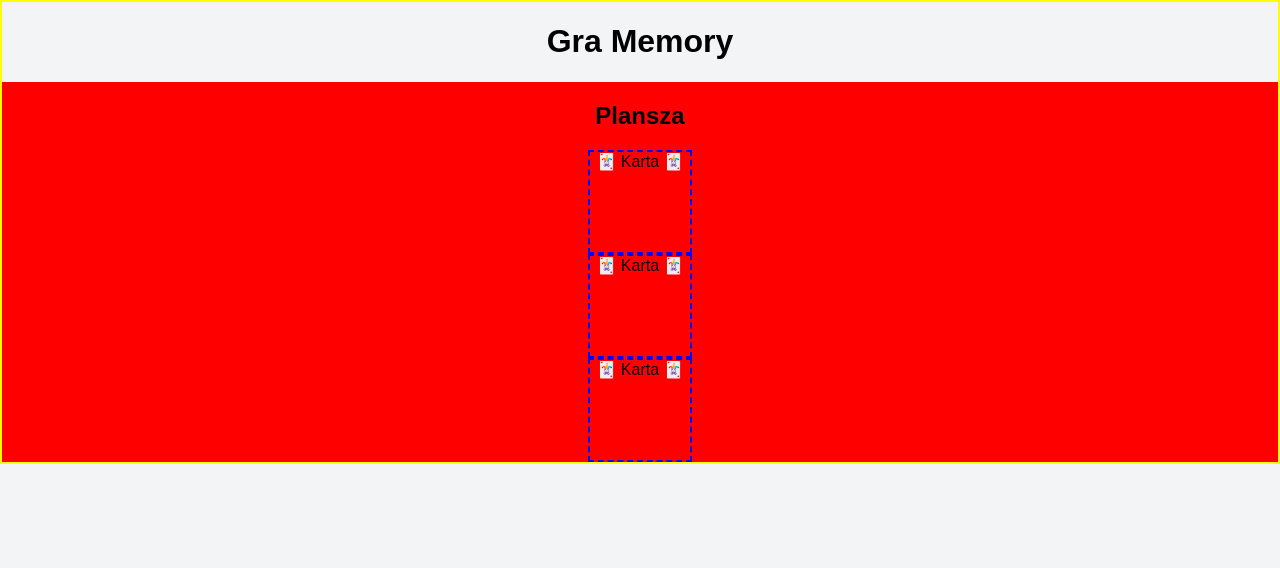
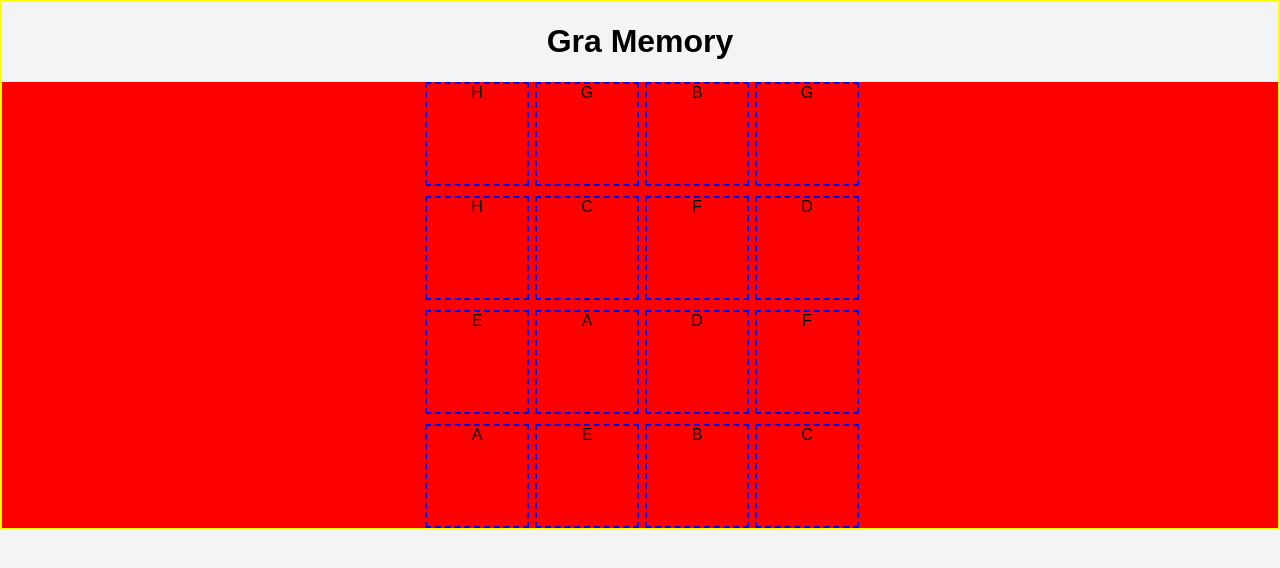
Before and after one commit to WKowalczykDev/TryIT-Memory, a React (Vite) app: page / in a window 1280 px wide. Shown: the top 568 px of the page. Built offline with nearby package versions, Linux system fonts and the light colour scheme.

Commit message:
add card component with static data and shuffle it

```diff
--- /dev/null
+++ b/src/assets/boards.ts
@@ -0,0 +1,9 @@
+export const easyBoard = ['A','A','B','B','C','C','D','D'];
+export const mediumBoard = [
+  'A','A','B','B','C','C','D','D',
+  'E','E','F','F','G','G','H','H'
+];
+export const hardBoard = [
+  'A','A','B','B','C','C','D','D','E','E','F','F',
+  'G','G','H','H','I','I','J','J','K','K','L','L'
+];
--- a/src/components/Board.tsx
+++ b/src/components/Board.tsx
@@ -1,15 +1,36 @@
 import Card from "./Card";
 import './../styles/Board.css'
+import { easyBoard, mediumBoard, hardBoard } from './../assets/boards';
+
+// funkcja tasowania tablicy - zmiana aby nie była posortowana
+function shuffleArray(array: string[]) {
+    const newArray = []; // nowa tablica, w której będziemy umieszczać potasowany układ
+    const copy = [...array]; // kopiujemy oryginalną tablicę
+
+    while (copy.length > 0) {
+        const index = Math.floor(Math.random() * copy.length); // losowy indeks - Math.random() wybiera losową liczbę od 0 do 1, Math.floor przybliża do najbliższej liczby całkowitej; copy.length to długość tablicy, którą tasujemy
+        newArray.push(copy[index]); // dodajemy element do nowej tablicy
+        copy.splice(index, 1); // usuwamy element z kopii zmniejszając jej wielkość - przechodzimy na początek pętli while
+    }
+
+    return newArray;
+}
 
 function Board() {
-  return (
-    <div className="board">
-      <h2>Plansza</h2>
-      <Card />
-      <Card />
-      <Card />
-    </div>
-  );
+    // Wywołanie funkcji shuffleArray i przypisanie wyniku do stałej shuffledCards
+    const shuffledCards = shuffleArray(mediumBoard);
+
+    return (
+        <div className="board">
+            {/* Tworzenie 'mapy', czyli "bierz każdy element tablicy i przetwórz go na coś nowego"*/}
+            {shuffledCards.map((card, index) => (
+                // index jest każdą kolejną iteracją tablicy - React potrzebuje rozróżnienia pomiędzy kolejnymi elementami, dlatego w komponencie Card umiesczamy klucz=index
+                // card jest właśnie wartością, która znajduje się w tablicy boards.ts
+                // dla ciekawskich: https://developer.mozilla.org/en-US/docs/Web/JavaScript/Reference/Global_Objects/Array/map
+                <Card key={index} value={card} />
+            ))}
+        </div>
+    );
 }
 
 export default Board;
--- a/src/components/Card.tsx
+++ b/src/components/Card.tsx
@@ -1,7 +1,14 @@
 import './../styles/Card.css'
 
-function Card() {
-  return <div className='card'>🃏 Karta 🃏</div>;
+// Interfejs w TypeScript definiuje **strukturę obiektu**, czyli jakie właściwości i ich typy powinien mieć.
+// W tym przypadku CardProps mówi, że komponent Card musi otrzymać właściwość `value` typu string.
+// Dzięki temu TypeScript może sprawdzić poprawność użycia komponentu już podczas pisania kodu.
+interface CardProps {
+  value: string;
+}
+
+function Card({value} : CardProps) {
+  return <div className='card'>{value}</div>;
 }
 
 export default Card;
--- a/src/styles/Board.css
+++ b/src/styles/Board.css
@@ -2,4 +2,6 @@
   display: grid;
   justify-content: center;
   background-color: red;
+  grid-template-columns: repeat(4, var(--card-size));
+  gap: var(--gap);
 }
```
